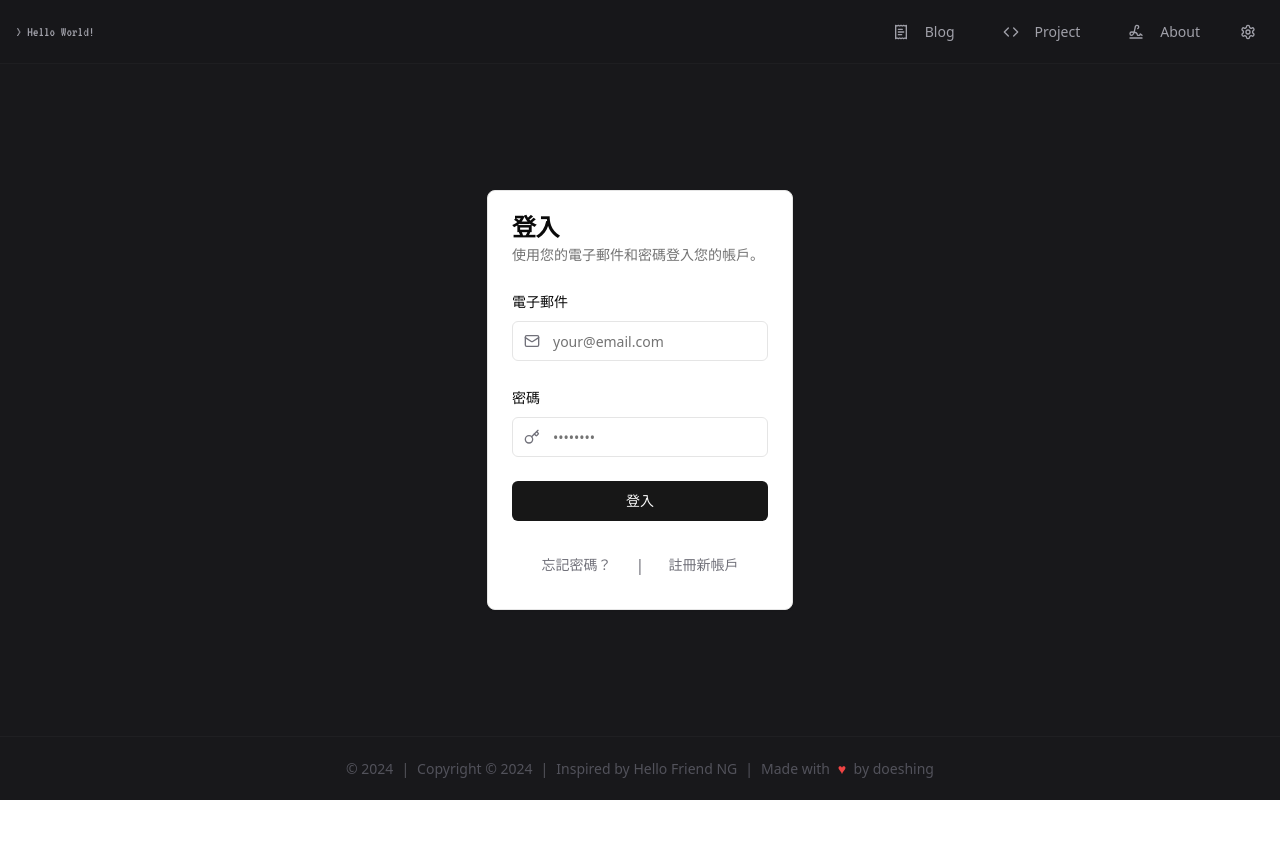
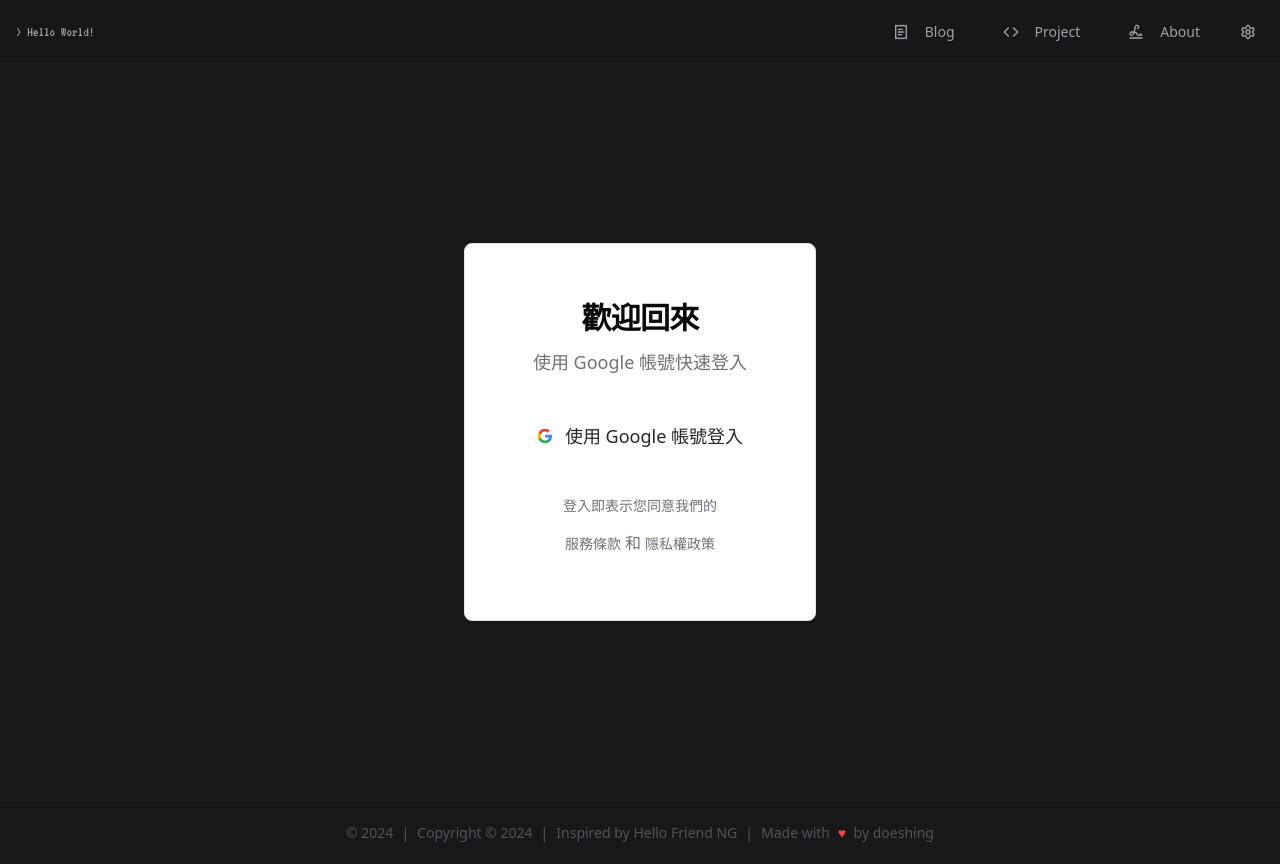
Before and after one commit to KoukeNeko/profile_blog, a React (Vite) app in the folder frontend/: page /login in a window 1280 px wide. Before the commit the page ends 800 px from the top, so only its background shows below. Built offline with nearby package versions, Linux system fonts and the light colour scheme.

Commit message:
refactor LoginPage to implement Google login and simplify form handling

```diff
--- a/frontend/src/pages/LoginPage.tsx
+++ b/frontend/src/pages/LoginPage.tsx
@@ -1,110 +1,63 @@
-import { zodResolver } from "@hookform/resolvers/zod"
-import { useForm } from "react-hook-form"
-import { z } from "zod"
 import { Button } from "@/components/ui/button"
-import {
-  Form,
-  FormControl,
-  FormField,
-  FormItem,
-  FormLabel,
-  FormMessage,
-} from "@/components/ui/form"
-import { Input } from "@/components/ui/input"
-import { Card, CardContent, CardDescription, CardFooter, CardHeader, CardTitle } from "@/components/ui/card"
-import { Mail, Key } from "lucide-react"
-
-const loginSchema = z.object({
-  email: z.string().email({
-    message: "請輸入有效的電子郵件地址。",
-  }),
-  password: z.string().min(8, {
-    message: "密碼必須至少 8 個字元。",
-  }),
-})
+import { Card, CardContent, CardDescription, CardHeader, CardTitle } from "@/components/ui/card"
 
 export default function LoginPage() {
-  const form = useForm<z.infer<typeof loginSchema>>({
-    resolver: zodResolver(loginSchema),
-    defaultValues: {
-      email: "",
-      password: "",
-    },
-  })
-
-  function onSubmit(values: z.infer<typeof loginSchema>) {
-    // Handle login logic here
-    console.log(values)
+  const handleGoogleLogin = () => {
+    // 處理 Google 登入邏輯
+    console.log('Initiating Google login...')
   }
 
   return (
-    <main className="flex-grow flex items-center justify-center p-4">
-      <Card className="w-full max-w-md">
-        <CardHeader>
-          <CardTitle>登入</CardTitle>
-          <CardDescription>
-            使用您的電子郵件和密碼登入您的帳戶。
+    <main className="flex-grow flex items-center justify-center p-4 min-h-[calc(100vh-4rem)]">
+      <Card className="w-full max-w-xl max-h-xl p-8">
+        <CardHeader className="text-center space-y-3 pb-8">
+          <CardTitle className="text-3xl font-bold">歡迎回來</CardTitle>
+          <CardDescription className="text-lg">
+            使用 Google 帳號快速登入
           </CardDescription>
         </CardHeader>
-        <CardContent>
-          <Form {...form}>
-            <form onSubmit={form.handleSubmit(onSubmit)} className="space-y-6">
-              <FormField
-                control={form.control}
-                name="email"
-                render={({ field }) => (
-                  <FormItem>
-                    <FormLabel>電子郵件</FormLabel>
-                    <FormControl>
-                      <div className="relative">
-                        <Mail className="absolute left-3 top-1/2 transform -translate-y-1/2 text-zinc-500" size={16} />
-                        <Input
-                          placeholder="your@email.com"
-                          className="pl-10"
-                          {...field}
-                        />
-                      </div>
-                    </FormControl>
-                    <FormMessage />
-                  </FormItem>
-                )}
+        <CardContent className="flex flex-col items-center space-y-8">
+          <Button
+            onClick={handleGoogleLogin}
+            className="w-full max-w-md h-14 relative flex items-center justify-center gap-3 bg-white hover:bg-zinc-50 text-zinc-800 text-lg"
+          >
+            <svg
+              className="w-6 h-6"
+              viewBox="0 0 24 24"
+            >
+              <path
+                d="M22.56 12.25c0-.78-.07-1.53-.2-2.25H12v4.26h5.92c-.26 1.37-1.04 2.53-2.21 3.31v2.77h3.57c2.08-1.92 3.28-4.74 3.28-8.09z"
+                fill="#4285F4"
               />
-              <FormField
-                control={form.control}
-                name="password"
-                render={({ field }) => (
-                  <FormItem>
-                    <FormLabel>密碼</FormLabel>
-                    <FormControl>
-                      <div className="relative">
-                        <Key className="absolute left-3 top-1/2 transform -translate-y-1/2 text-zinc-500" size={16} />
-                        <Input
-                          type="password"
-                          placeholder="••••••••"
-                          className="pl-10"
-                          {...field}
-                        />
-                      </div>
-                    </FormControl>
-                    <FormMessage />
-                  </FormItem>
-                )}
+              <path
+                d="M12 23c2.97 0 5.46-.98 7.28-2.66l-3.57-2.77c-.98.66-2.23 1.06-3.71 1.06-2.86 0-5.29-1.93-6.16-4.53H2.18v2.84C3.99 20.53 7.7 23 12 23z"
+                fill="#34A853"
               />
-              <Button type="submit" className="w-full">
-                登入
+              <path
+                d="M5.84 14.09c-.22-.66-.35-1.36-.35-2.09s.13-1.43.35-2.09V7.07H2.18C1.43 8.55 1 10.22 1 12s.43 3.45 1.18 4.93l2.85-2.22.81-.62z"
+                fill="#FBBC05"
+              />
+              <path
+                d="M12 5.38c1.62 0 3.06.56 4.21 1.64l3.15-3.15C17.45 2.09 14.97 1 12 1 7.7 1 3.99 3.47 2.18 7.07l3.66 2.84c.87-2.6 3.3-4.53 6.16-4.53z"
+                fill="#EA4335"
+              />
+            </svg>
+            使用 Google 帳號登入
+          </Button>
+
+          <div className="text-center text-zinc-500">
+            <p className="text-sm mb-2">登入即表示您同意我們的</p>
+            <div className="space-x-1">
+              <Button variant="link" className="p-0 text-sm text-zinc-500 hover:text-zinc-400">
+                服務條款
               </Button>
-            </form>
-          </Form>
+              <span>和</span>
+              <Button variant="link" className="p-0 text-sm text-zinc-500 hover:text-zinc-400">
+                隱私權政策
+              </Button>
+            </div>
+          </div>
         </CardContent>
-        <CardFooter className="flex flex-col space-y-2 sm:flex-row sm:space-y-0 sm:space-x-2 justify-center">
-          <Button variant="link" className="text-zinc-500 hover:text-zinc-400">
-            忘記密碼？
-          </Button>
-          <span className="hidden sm:inline text-zinc-500">|</span>
-          <Button variant="link" className="text-zinc-500 hover:text-zinc-400">
-            註冊新帳戶
-          </Button>
-        </CardFooter>
       </Card>
     </main>
   )
```
